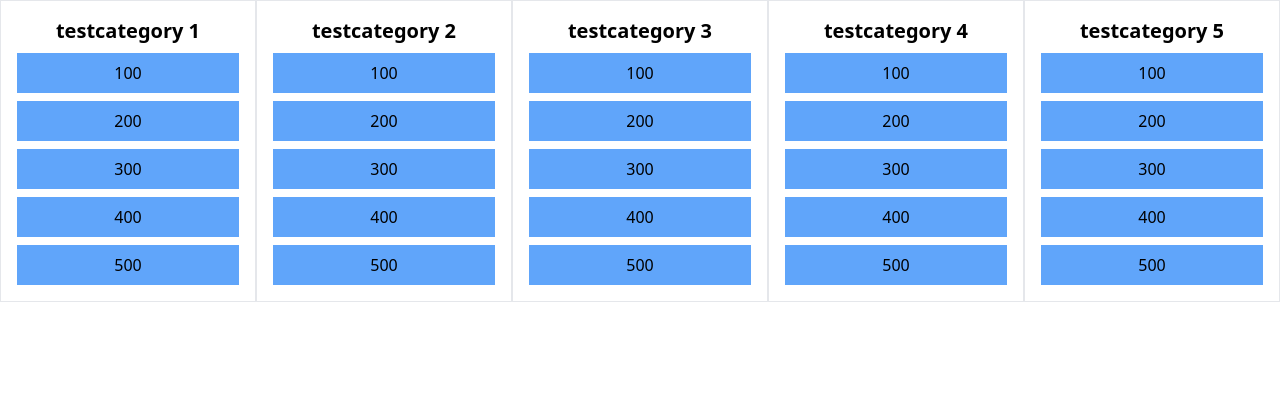
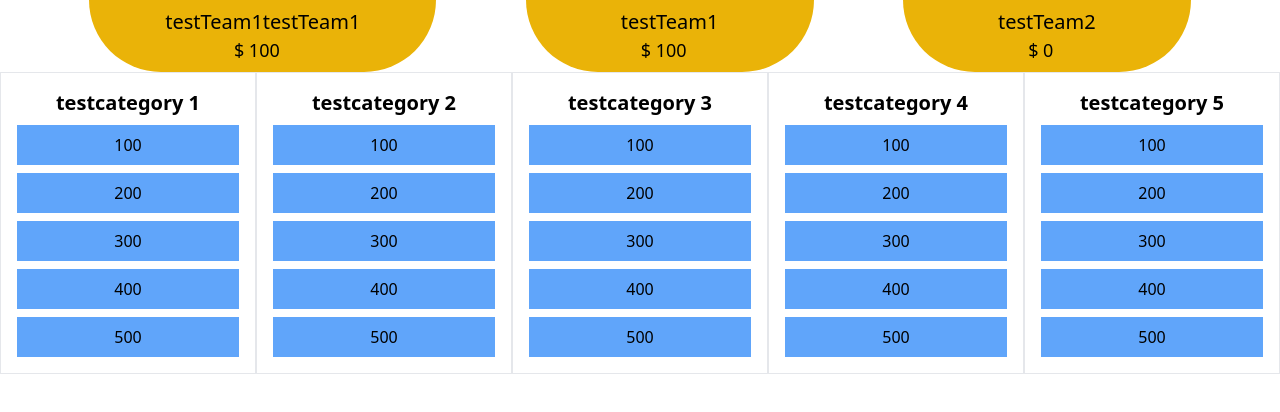
Before and after one commit to IonMiddelraad/Jeopardy, a Nuxt app: page /board in a window 1280 px wide. Shown: the top 412 px of the page. Built offline with nearby package versions, Linux system fonts and the light colour scheme; some icons are missing.

Commit message:
first functional version

```diff
--- /dev/null
+++ b/components/teamComponent.vue
@@ -0,0 +1,35 @@
+<script lang="ts" setup>
+import { Icon } from '@iconify/vue';
+
+const teamStore = useTeamStore();
+
+function increasePoints(teamId: number) {
+  teamStore.updateTeamPoints(teamId, teamStore.currentActivePoints)
+}
+
+function decreasePoints(teamId: number) {
+  teamStore.updateTeamPoints(teamId, -teamStore.currentActivePoints)
+}
+
+</script>
+
+<template>
+  <section>
+    <div :class="`flex justify-evenly w-full`">
+      <div v-for="(team, index) in teamStore.teams" :key="index" class="text-center min-w-72">
+        <div class="flex flex-row gap-x-3 items-center justify-between bg-yellow-500 rounded-b-full px-8 py-2 gap-4">
+          <Icon :class="{ 'invisible': !teamStore.canChangeScore }" icon="ion:plus" width="24" height="24"
+            class="text-green-600 cursor-pointer" @click="increasePoints(team.id)" />
+          <div class="flex flex-col">
+            <h3 class="font-medium text-xl px-2">{{ team.name }}</h3>
+            <p class="text-lg pr-3">$ {{ team.points }}</p>
+          </div>
+          <Icon :class="{ 'invisible': !teamStore.canChangeScore }" icon="ion:minus" width="24" height="24"
+            class="text-red-600 cursor-pointer" @click="decreasePoints(team.id)" />
+
+        </div>
+
+      </div>
+    </div>
+  </section>
+</template>
--- a/pages/board.vue
+++ b/pages/board.vue
@@ -2,6 +2,7 @@
 import type { Card } from '~/models/card';
 
 const boardStore = useMyBoardStore();
+const teamStore = useTeamStore();
 const activeCard = ref<boolean>(false);
 const chosenCard = ref<Card>();
 const showAnswer = ref<boolean>(false);
@@ -10,10 +11,13 @@ function handleCardClick(clickedCard: Card) {
   showAnswer.value = false;
   chosenCard.value = clickedCard;
   activeCard.value = true;
+  teamStore.currentActivePoints = chosenCard.value.points;
+  teamStore.toggleCanChangeScore(showAnswer.value);
 }
 
 function toggleAnswer() {
   showAnswer.value = !showAnswer.value;
+  teamStore.toggleCanChangeScore(showAnswer.value);
 }
 
 onMounted(async () => {
@@ -25,6 +29,7 @@ onMounted(async () => {
 
 <template>
   <div class="mx-auto">
+    <TeamComponent></TeamComponent>
     <!-- Make sure this grid creates the correct number of columns -->
     <div class="grid grid-cols-5">
       <div v-for="(category, index) in boardStore.boardData?.categories" :key="index"
@@ -33,7 +38,7 @@ onMounted(async () => {
 
         <!-- Ensure the questions are stacked in a column -->
         <div class="flex flex-col gap-2 w-full">
-          <p v-for="(card, index) in category.cards" :key="index" class="bg-blue-400 text-center p-2 w-full"
+          <p v-for="(card, index) in category.cards" :key="index" class="bg-blue-400 text-center p-2 w-full cursor-pointer"
             @click="handleCardClick(card)">
             {{ card.points }}
           </p>
--- /dev/null
+++ b/plugins/iconify.client.ts
@@ -0,0 +1,5 @@
+import { Icon } from '@iconify/vue';
+
+export default defineNuxtPlugin((nuxtApp) => {
+  nuxtApp.vueApp.component('Icon', Icon);
+});
--- a/stores/teamStore.ts
+++ b/stores/teamStore.ts
@@ -3,8 +3,14 @@ import type { Team } from '~/models/team'
 
 export const useTeamStore = defineStore('team', {
   state: () => ({
-    amountOfTeams: 1 as number,
-    teams: [] as Team[],
+    amountOfTeams: 3 as number,
+    canChangeScore: false as boolean,
+    currentActivePoints: 0 as number,
+    teams: [
+      { id: 0, name: "testTeam1testTeam1", points: 100 },
+      { id: 1, name: "testTeam1", points: 100 },
+      { id: 2, name: "testTeam2", points: 0 }
+    ] as Team[],
 
   }),
   actions: {
@@ -15,6 +21,9 @@ export const useTeamStore = defineStore('team', {
       } else {
         console.warn(`Team with ID: ${teamId} not found`)
       }
+    },
+    toggleCanChangeScore(value: boolean) {
+      this.canChangeScore = value;
     }
   }
 })
--- a/tailwind.config.js
+++ b/tailwind.config.js
@@ -8,6 +8,12 @@ export default {
     "./app.vue",
     "./error.vue",
   ],
+  safelist: [
+    'grid-cols-1',
+    'grid-cols-2',
+    'grid-cols-3',
+    'grid-cols-4'
+  ],
   theme: {
     extend: {},
   },
```
Also changed, not shown: package.json (+9 -8 lines), 1 other file (tests, documents, lock files or other folders).
